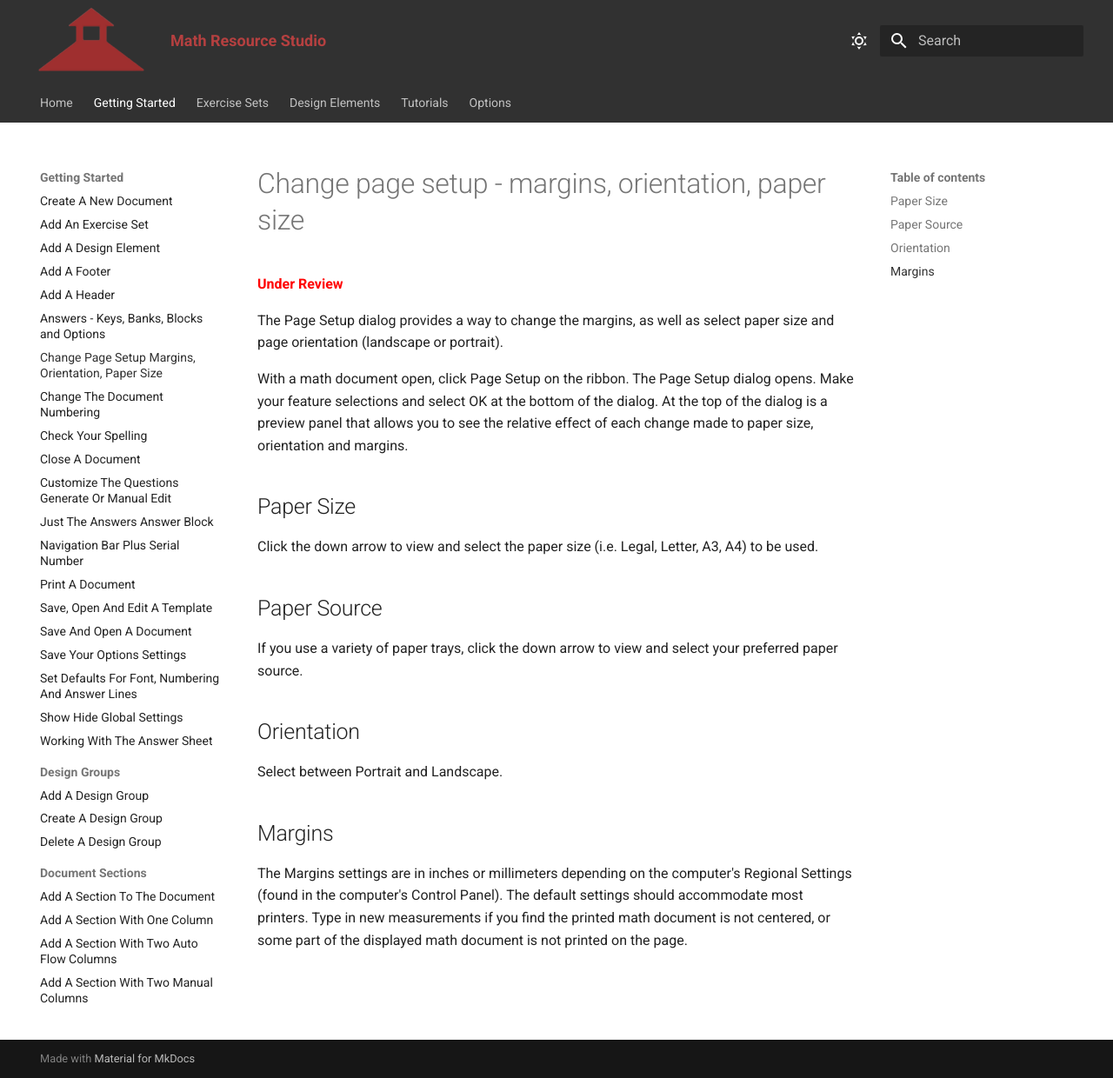
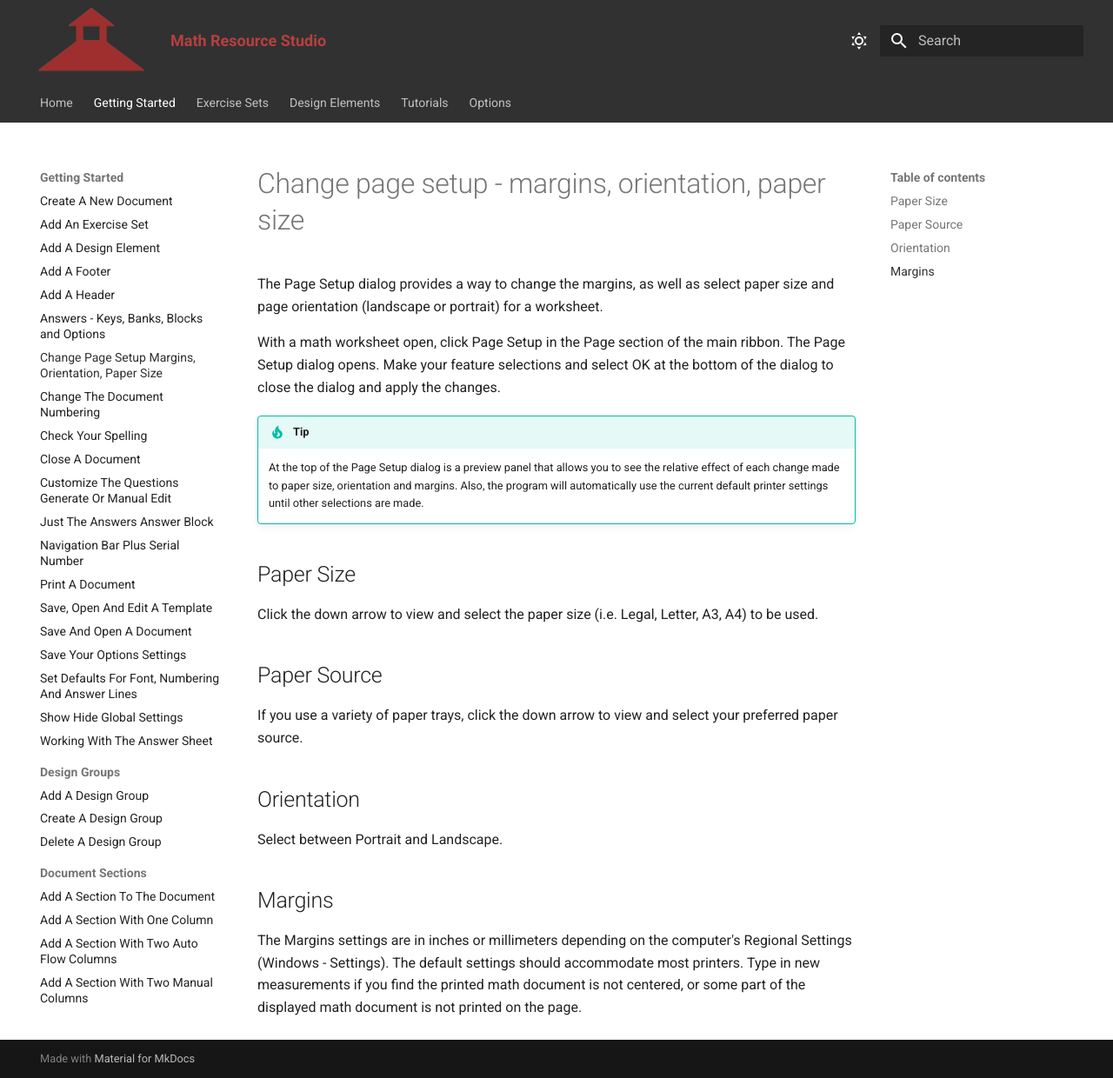
Before and after one commit to rdinch/MathResourceStudio-Help, an MkDocs documentation site: the page built from docs/getting-started/change-page-setup---margins,-orientation,-paper-size.md, in a window 1280 px wide and 1240 px high. Shown: the whole window at 87% size. Built offline with MkDocs 1.6.1 and Material for MkDocs 9.7.7, drawn with Linux system fonts in a browser that asks for light colours.

Commit message:
Clarify and expand getting-started docs
Edit two getting-started pages to improve clarity and usability:

- docs/getting-started/answers---show-key,-answer-banks,-key-color-and-answer-lines.md: Fix grammar, clarify how to add an Answer Block (mention worksheet and exercise set prerequisite), and add a link to the detailed "Just the Answers - Answer Block" page.
- docs/getting-started/change-page-setup---margins,-orientation,-paper-size.md: Replace the "Under Review" placeholder with an overview sentence, add explicit steps to open and apply Page Setup, surface a tip about the preview panel and default printer usage, and clarify where Margins units are set in Windows Settings.

These changes are editorial and aim to make instructions more actionable for users.

```diff
--- a/docs/getting-started/change-page-setup---margins,-orientation,-paper-size.md
+++ b/docs/getting-started/change-page-setup---margins,-orientation,-paper-size.md
@@ -1,10 +1,11 @@
 # Change page setup - margins, orientation, paper size
 
-<p style="color: red; font-weight: bold;">Under Review</p>
+The Page Setup dialog provides a way to change the margins, as well as select paper size and page orientation (landscape or portrait) for a worksheet.
 
-The Page Setup dialog provides a way to change the margins, as well as select paper size and page orientation (landscape or portrait).
+With a math worksheet open, click Page Setup in the Page section of the main ribbon. The Page Setup dialog opens. Make your feature selections and select OK at the bottom of the dialog to close the dialog and apply the changes.
 
-With a math document open, click Page Setup on the ribbon. The Page Setup dialog opens. Make your feature selections and select OK at the bottom of the dialog. At the top of the dialog is a preview panel that allows you to see the relative effect of each change made to paper size, orientation and margins.
+!!! tip
+    At the top of the Page Setup dialog is a preview panel that allows you to see the relative effect of each change made to paper size, orientation and margins. Also, the program will automatically use the current default printer settings until other selections are made.
 
 ## Paper Size
 
@@ -20,4 +21,4 @@ Select between Portrait and Landscape.
 
 ## Margins
 
-The Margins settings are in inches or millimeters depending on the computer's Regional Settings (found in the computer's Control Panel). The default settings should accommodate most printers. Type in new measurements if you find the printed math document is not centered, or some part of the displayed math document is not printed on the page.
+The Margins settings are in inches or millimeters depending on the computer's Regional Settings (Windows - Settings). The default settings should accommodate most printers. Type in new measurements if you find the printed math document is not centered, or some part of the displayed math document is not printed on the page.
```
Also changed, not shown: docs/getting-started/answers---show-key,-answer-banks,-key-color-and-answer-lines.md (+2 -2 lines).
